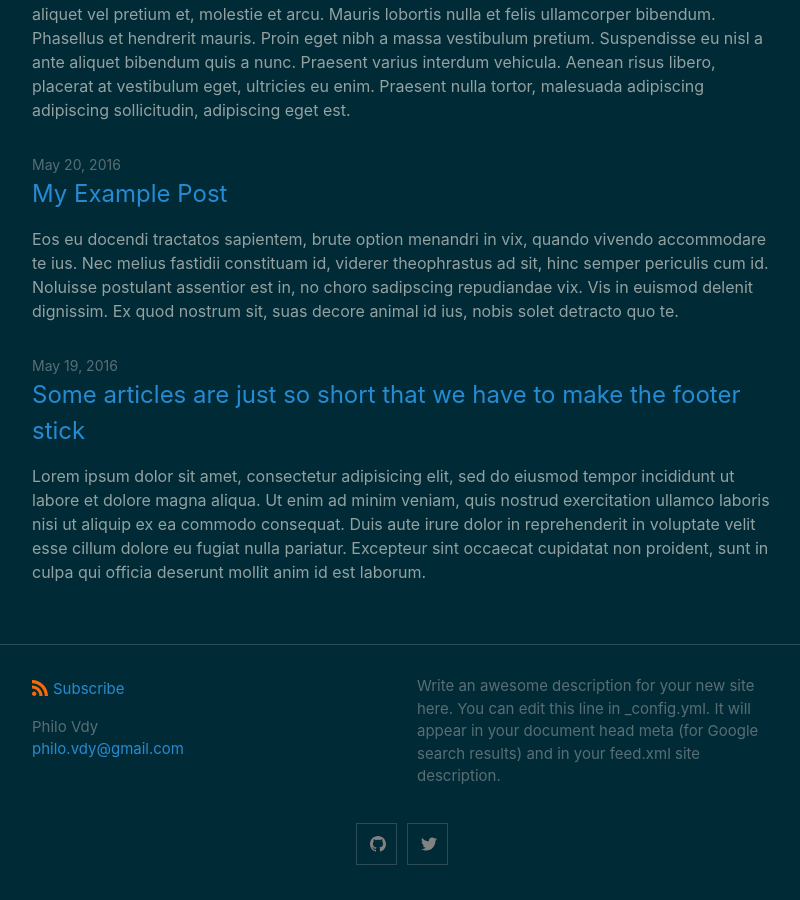
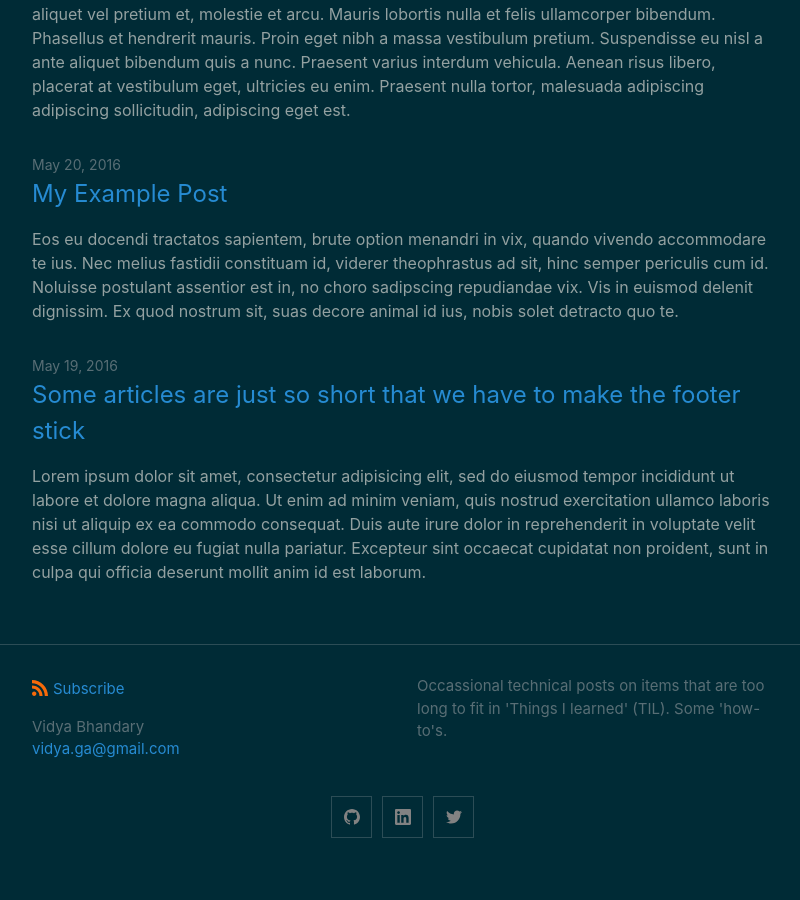
Before and after one commit to vidyabhandary/blog, a Jekyll site: the page built from index.md, in a window 1280 px wide and 900 px high, scrolled down 776 px. Shown: the whole window, without its empty margins (238-1038 px from the left). Built offline with Jekyll 4.4.1, drawn with Linux system fonts in a browser that asks for light colours; after the commit the page ends 1649 px from its top, so only the background shows below that.

Commit message:
Personalize

```diff
--- a/_config.yml
+++ b/_config.yml
@@ -1,13 +1,12 @@
 title: Bits and Bytes
 
 author:
-  name: 'Philo Vdy'
-  email: 'philo.vdy@gmail.com'
+  name: 'Vidya Bhandary'
+  email: 'vidya.ga@gmail.com'
 
 description: > # this means to ignore newlines until "show_excerpts:"
-  Write an awesome description for your new site here. You can edit this
-  line in _config.yml. It will appear in your document head meta (for
-  Google search results) and in your feed.xml site description.
+  Occassional technical posts on items that are too long to fit in
+  'Things I learned' (TIL).   Some 'how-to's.
 
 show_excerpts: true # set to true to show excerpts on the homepage
 
@@ -17,8 +16,9 @@ theme: minima
 # generate social links in footer
 minima:
   social_links:
-    twitter: jekyllrb
-    github:  jekyll
+    twitter: vidya_bhandary
+    github:  vidyabhandary
+    linkedin: vidyabhandary
 
   skin: solarized-dark
 
@@ -34,16 +34,3 @@ header_pages:
 plugins:
  - jekyll-feed
  - jekyll-seo-tag
-
- # theme: minima
-# title: Bits and Bytes
-# author: Philo Vdy
-# email: philo.vdy@gmail.com
-# description: > # this means to ignore newlines until "baseurl:"
-#   Bits and Bytes, Short learnings, Code snippets from my learnings
-
-# social links
-# twitter_username: your-twitter-handle # DO NOT include the @ character, or else the build will fail!
-# github_username:  philovdy # DO NOT include the @ character, or else the build will fail!
-
-# show_excerpts: true # set to false to remove excerpts on the homepage
```
